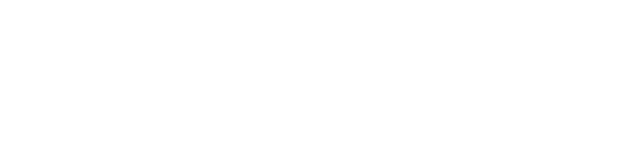
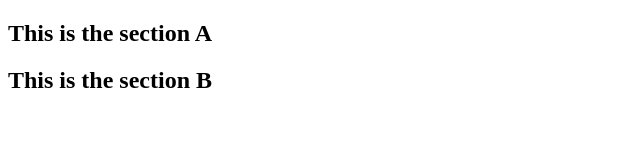
Before and after one commit to tomfloresa/test-front, a plain HTML site: page index.html in a window 1280 px wide. Shown: the whole page, without its empty margins (0-640 px from the left). Drawn offline with Linux system fonts and the light colour scheme.

Commit message:
headers in sections

```diff
--- a/index.html
+++ b/index.html
@@ -8,10 +8,10 @@
 </head>
 <body>
     <section>
-
+        <h1>This is the section A</h1>
     </section>
     <section>
-
+        <h1>This is the section B</h1>
     </section>
 </body>
 </html>
```
